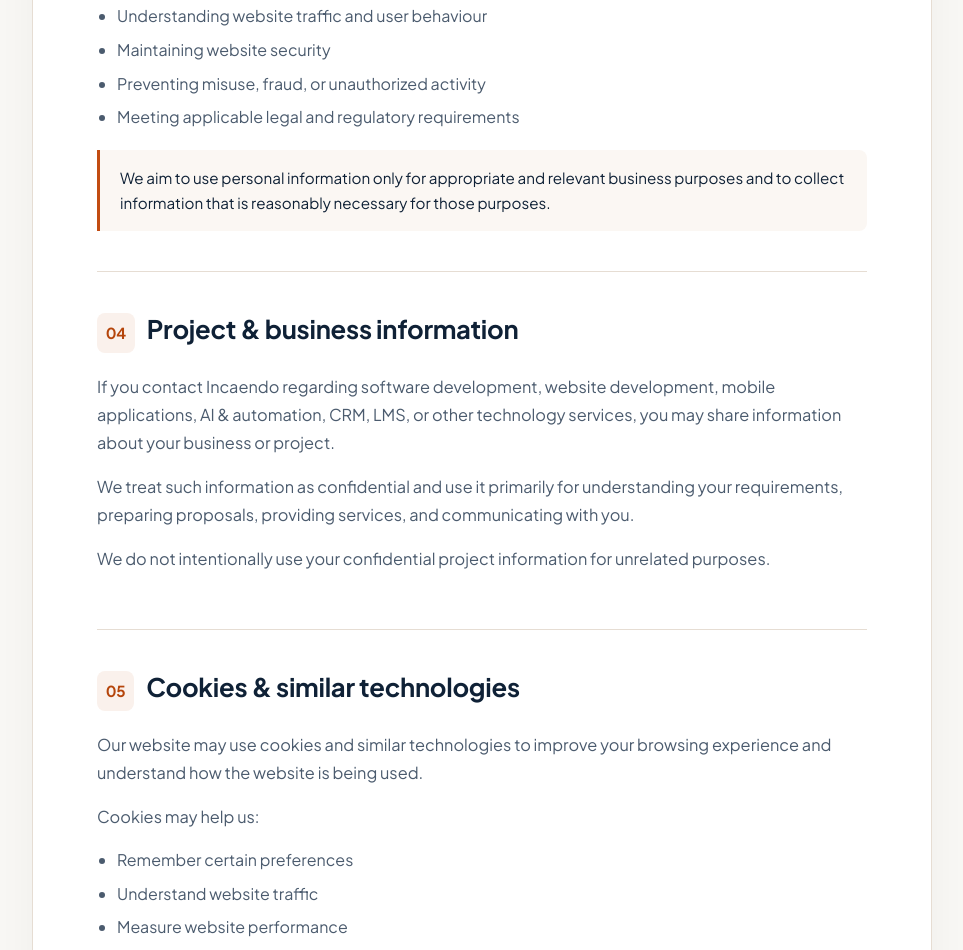
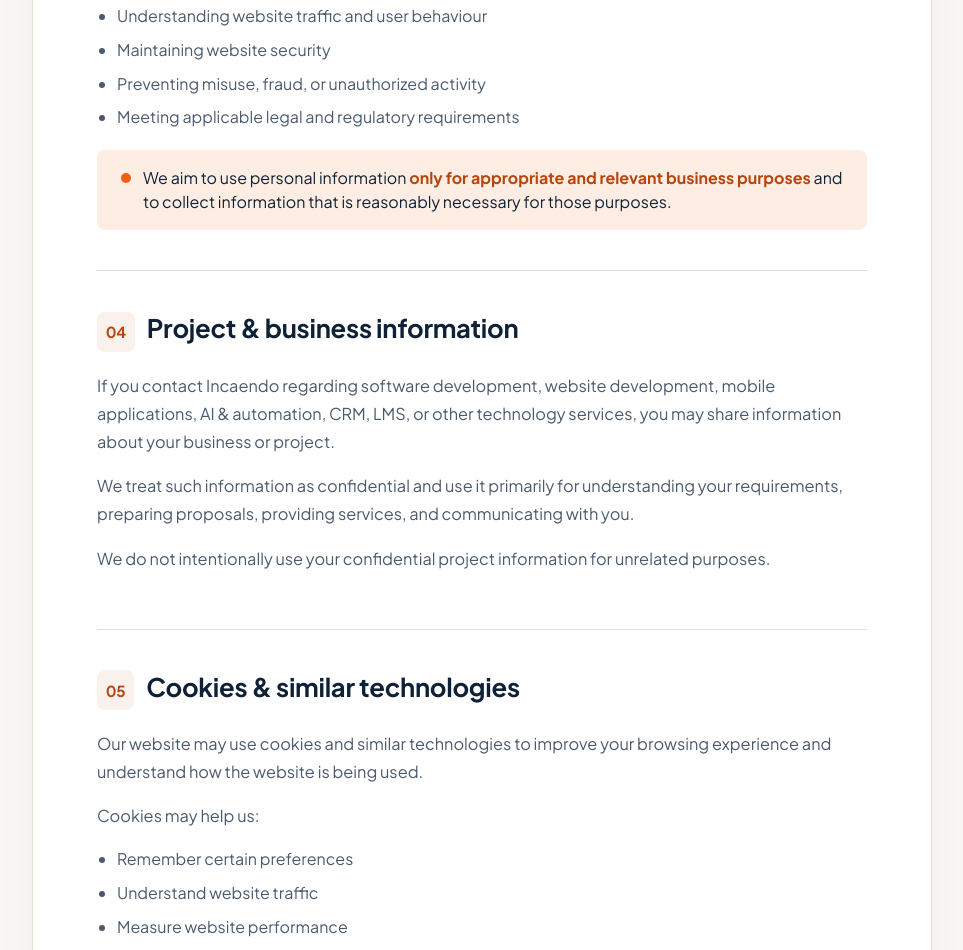
Before and after one commit to IncaendoTechnologies/incaendo-corporate, an Astro site: page /privacy-policy in a window 1280 px wide. Shown: the part 3507-4457 px from the top of the page, without its empty margins (158-1121 px from the left). Built offline with nearby package versions, Linux system fonts and the light colour scheme; Astro itself is replaced by a stand-in of ours.

Commit message:
Use the design system Callout on the Privacy and Terms pages
The highlighted note on each legal page becomes an inc-callout (orange-soft,
orange dot, key phrase in orange-text), one per page as the guide allows.

Co-Authored-By: Claude Opus 5.5 <noreply@anthropic.com>

```diff
--- a/src/pages/privacy-policy.astro
+++ b/src/pages/privacy-policy.astro
@@ -206,10 +206,16 @@ import {
               <li>Preventing misuse, fraud, or unauthorized activity</li>
               <li>Meeting applicable legal and regulatory requirements</li>
             </ul>
-            <div class="legal-highlight">
-              We aim to use personal information only for appropriate and
-              relevant business purposes and to collect information that is
-              reasonably necessary for those purposes.
+            <div class="inc-callout">
+              <span class="inc-callout-dot" aria-hidden="true"></span>
+              <p>
+                We aim to use personal information{' '}
+                <strong>
+                  only for appropriate and relevant business purposes
+                </strong>{' '}
+                and to collect information that is reasonably necessary for
+                those purposes.
+              </p>
             </div>
           </div>
 
@@ -670,15 +676,17 @@ import {
     margin-bottom: 0.45rem;
   }
 
-  .legal-highlight {
-    background: #fbf7f3;
-    border-left: 3px solid var(--color-orange);
-    padding: 1rem 1.25rem;
-    border-radius: 0 var(--radius-md) var(--radius-md) 0;
-    font-size: 0.95rem;
-    line-height: 1.6;
-    color: var(--color-navy);
+  /* Design system Callout, spaced from the text above it. */
+  .legal-section .inc-callout {
     margin-top: 1.25rem;
+  }
+  /* The section's paragraph style would add a gap and grey text; the
+     callout keeps the design system body text. */
+  .legal-section .inc-callout p {
+    margin: 0;
+    color: var(--ink);
+    font-size: 16px;
+    line-height: 24px;
   }
 
   /* =========================
--- a/src/pages/terms-and-conditions.astro
+++ b/src/pages/terms-and-conditions.astro
@@ -156,10 +156,13 @@ import {
               provided for general informational purposes and does not
               automatically constitute a binding offer or contract.
             </p>
-            <div class="legal-highlight">
-              Project-specific terms may be defined separately through
-              proposals, quotations, statements of work, service agreements, or
-              other written agreements.
+            <div class="inc-callout">
+              <span class="inc-callout-dot" aria-hidden="true"></span>
+              <p>
+                <strong>Project-specific terms</strong> may be defined
+                separately through proposals, quotations, statements of work,
+                service agreements, or other written agreements.
+              </p>
             </div>
           </div>
 
@@ -604,15 +607,17 @@ import {
     margin-bottom: 0.45rem;
   }
 
-  .legal-highlight {
-    background: #fbf7f3;
-    border-left: 3px solid var(--color-orange);
-    padding: 1rem 1.25rem;
-    border-radius: 0 var(--radius-md) var(--radius-md) 0;
-    font-size: 0.95rem;
-    line-height: 1.6;
-    color: var(--color-navy);
+  /* Design system Callout, spaced from the text above it. */
+  .legal-section .inc-callout {
     margin-top: 1.25rem;
+  }
+  /* The section's paragraph style would add a gap and grey text; the
+     callout keeps the design system body text. */
+  .legal-section .inc-callout p {
+    margin: 0;
+    color: var(--ink);
+    font-size: 16px;
+    line-height: 24px;
   }
 
   /* =========================
```
